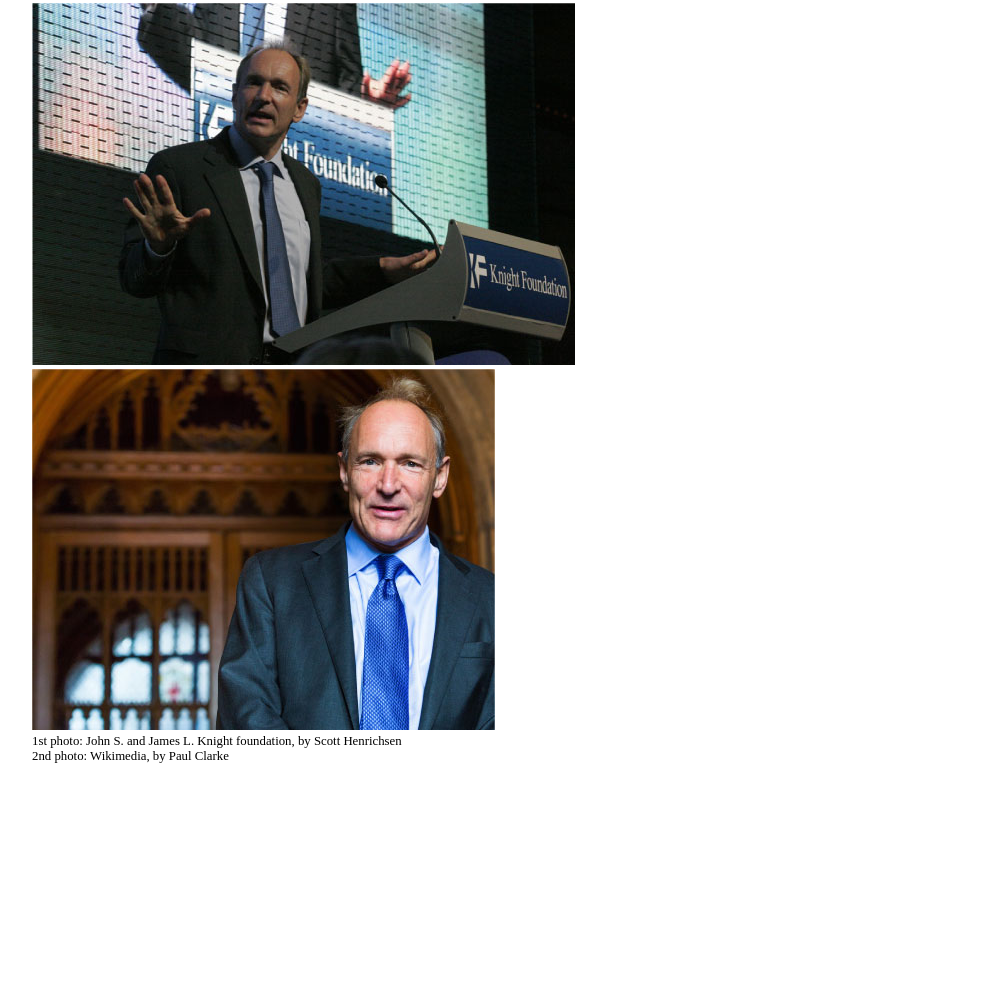
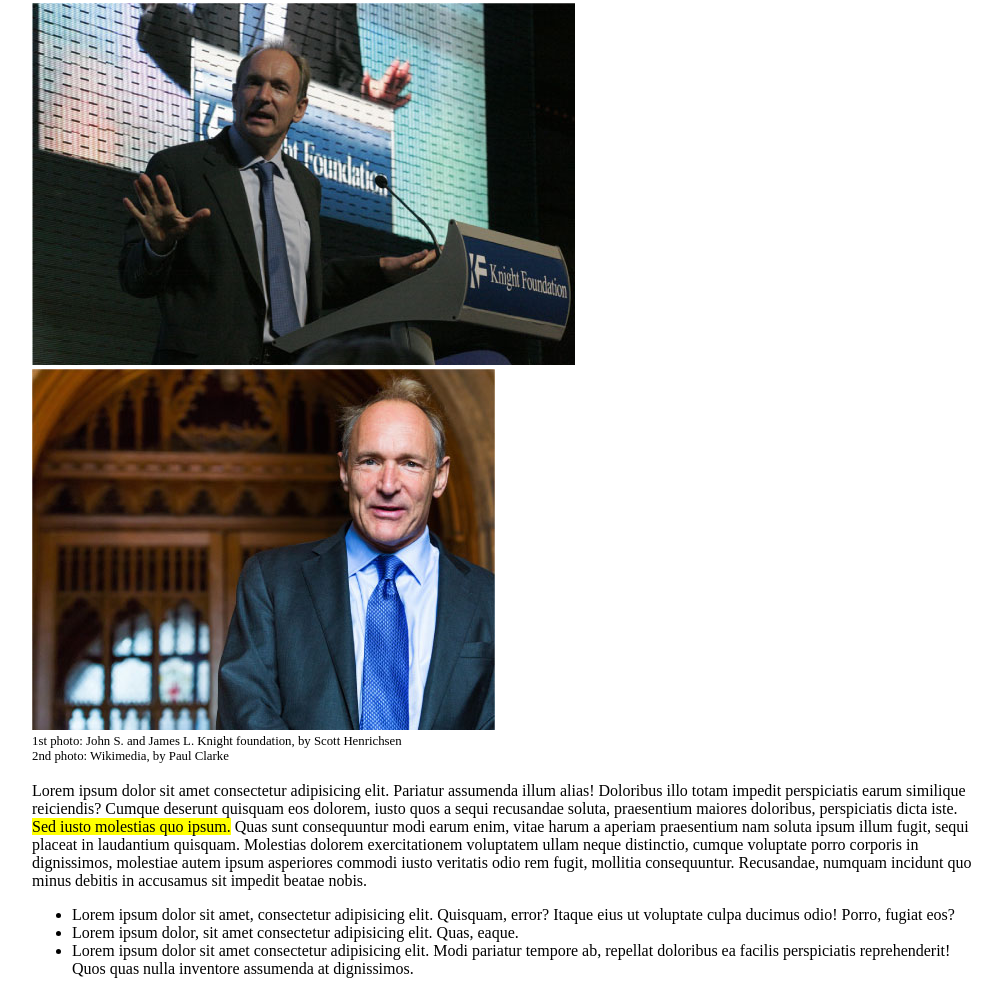
Before and after one commit to AlessandroGallus/html-css-booleaner, a plain HTML site: page index.html in a window 1280 px wide. Shown: the part 327-1321 px from the top of the page, without its empty margins (134-1136 px from the left). Before the commit the page ends 1099 px from the top, so only its background shows below. Drawn offline with Linux system fonts and the light colour scheme.

Commit message:
aggiunta del testo e della lista non ordinata

```diff
--- a/index.html
+++ b/index.html
@@ -28,9 +28,21 @@
         <img src="img/tim-2.jpg" alt="">
         <div class="info">1st photo: John S. and James L. Knight foundation, by Scott Henrichsen</div>
         <div class="info">2nd photo: Wikimedia, by Paul Clarke</div>
+        <br>
       </section>
       <!-- /Sezione immagini -->
-
+      <!-- Testo 1 -->
+      <section>
+        <div>
+          Lorem ipsum dolor sit amet consectetur adipisicing elit. Pariatur assumenda illum alias! Doloribus illo totam impedit perspiciatis earum similique reiciendis? Cumque deserunt quisquam eos dolorem, iusto quos a sequi recusandae soluta, praesentium maiores doloribus, perspiciatis dicta iste. <span class="evidenziatore">Sed iusto molestias quo ipsum.</span> Quas sunt consequuntur modi earum enim, vitae harum a aperiam praesentium nam soluta ipsum illum fugit, sequi placeat in laudantium quisquam. Molestias dolorem exercitationem voluptatem ullam neque distinctio, cumque voluptate porro corporis in dignissimos, molestiae autem ipsum asperiores commodi iusto veritatis odio rem fugit, mollitia consequuntur. Recusandae, numquam incidunt quo minus debitis in accusamus sit impedit beatae nobis.
+        </div>
+      </section>
+      <!-- /Testo 1-->
+      <ul>
+        <li>Lorem ipsum dolor sit amet, consectetur adipisicing elit. Quisquam, error? Itaque eius ut voluptate culpa ducimus odio! Porro, fugiat eos?</li>
+        <li>Lorem ipsum dolor, sit amet consectetur adipisicing elit. Quas, eaque.</li>
+        <li>Lorem ipsum dolor sit amet consectetur adipisicing elit. Modi pariatur tempore ab, repellat doloribus ea facilis perspiciatis reprehenderit! Quos quas nulla inventore assumenda at dignissimos.</li>
+      </ul>
     </main>
 </body>
 </html>
--- a/style.css
+++ b/style.css
@@ -32,3 +32,6 @@ h1{
 .info{
   font-size:0.8em;
 }
+.evidenziatore{
+  background-color: yellow;
+}
```
